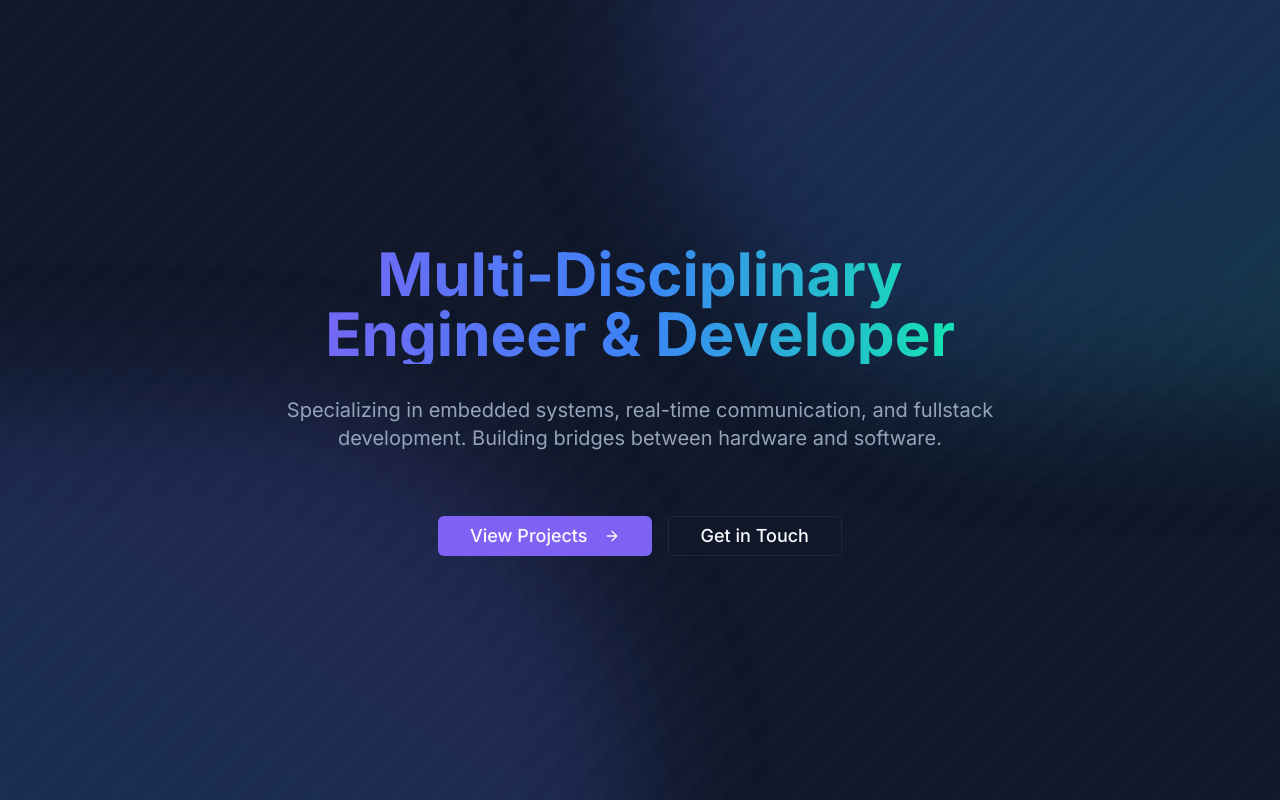
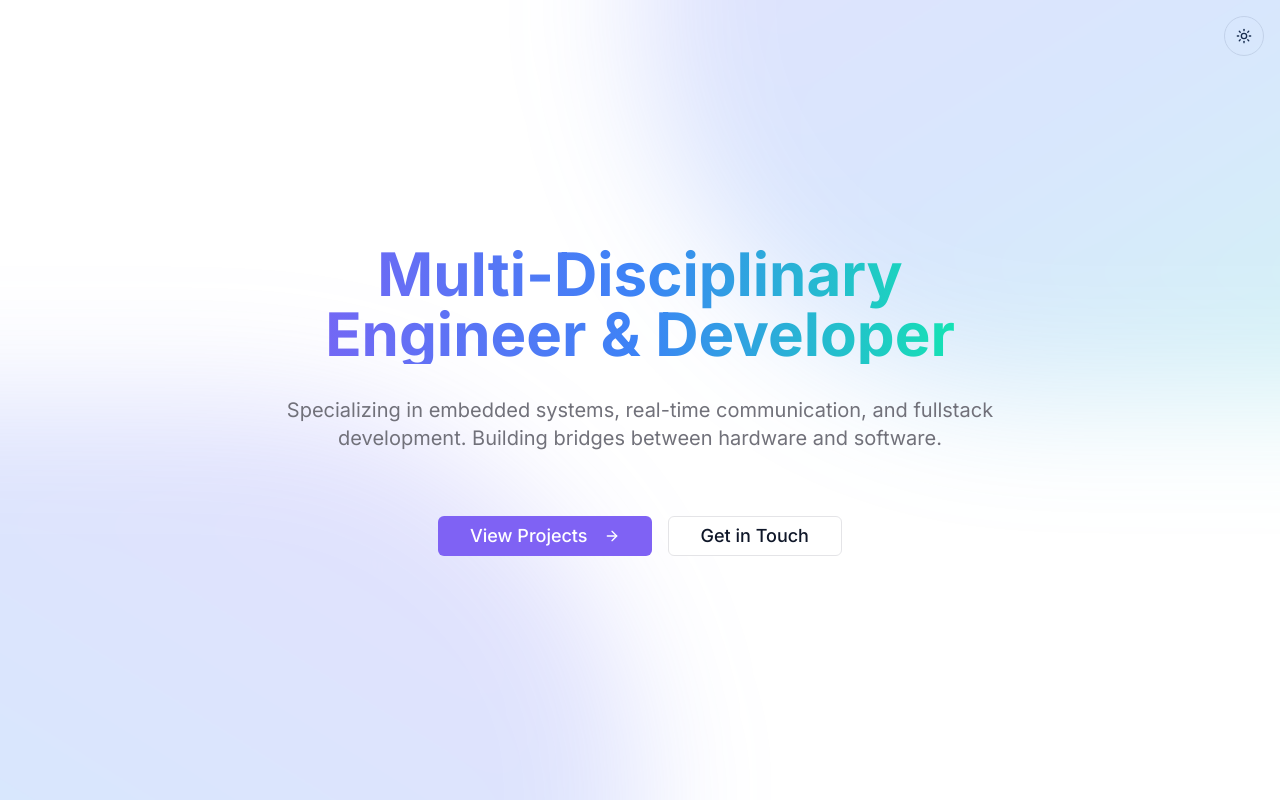
Before and after one commit to nolad131/sync-smart-nexus, a React (Vite) app: page / in a window 1280 px wide. Shown: the top 800 px of the page. Built offline with nearby package versions, Linux system fonts and the light colour scheme.

Commit message:
feat: Implement light/dark mode
Refactor the app to use light mode as the default theme, with dark mode as an option.
Adjusted colors for all components to fit the new theme.
Implemented a toggle to switch between light and dark modes.

```diff
--- a/package.json
+++ b/package.json
@@ -48,7 +48,7 @@
     "framer-motion": "^12.9.1",
     "input-otp": "^1.2.4",
     "lucide-react": "^0.462.0",
-    "next-themes": "^0.3.0",
+    "next-themes": "^0.4.6",
     "react": "^18.3.1",
     "react-day-picker": "^8.10.1",
     "react-dom": "^18.3.1",
--- a/src/App.tsx
+++ b/src/App.tsx
@@ -1,8 +1,11 @@
+
 import { Toaster } from "@/components/ui/toaster";
 import { Toaster as Sonner } from "@/components/ui/sonner";
 import { TooltipProvider } from "@/components/ui/tooltip";
 import { QueryClient, QueryClientProvider } from "@tanstack/react-query";
 import { BrowserRouter, Routes, Route } from "react-router-dom";
+import { ThemeProvider } from "next-themes";
+import { ThemeToggle } from "@/components/ThemeToggle";
 import Index from "./pages/Index";
 import NotFound from "./pages/NotFound";
 import ProjectDetail from "./pages/ProjectDetail";
@@ -11,18 +14,20 @@ const queryClient = new QueryClient();
 
 const App = () => (
   <QueryClientProvider client={queryClient}>
+    <ThemeProvider defaultTheme="system" enableSystem>
       <TooltipProvider>
+        <ThemeToggle />
         <Toaster />
         <Sonner />
         <BrowserRouter>
           <Routes>
             <Route path="/" element={<Index />} />
             <Route path="/project/:projectId" element={<ProjectDetail />} />
-          {/* ADD ALL CUSTOM ROUTES ABOVE THE CATCH-ALL "*" ROUTE */}
             <Route path="*" element={<NotFound />} />
           </Routes>
         </BrowserRouter>
       </TooltipProvider>
+    </ThemeProvider>
   </QueryClientProvider>
 );
 
--- /dev/null
+++ b/src/components/ThemeToggle.tsx
@@ -0,0 +1,21 @@
+
+import { Moon, Sun } from "lucide-react";
+import { Button } from "@/components/ui/button";
+import { useTheme } from "next-themes";
+
+export const ThemeToggle = () => {
+  const { theme, setTheme } = useTheme();
+
+  return (
+    <Button
+      variant="outline"
+      size="icon"
+      className="fixed top-4 right-4 rounded-full"
+      onClick={() => setTheme(theme === "dark" ? "light" : "dark")}
+    >
+      <Sun className="h-[1.2rem] w-[1.2rem] rotate-0 scale-100 transition-all dark:-rotate-90 dark:scale-0" />
+      <Moon className="absolute h-[1.2rem] w-[1.2rem] rotate-90 scale-0 transition-all dark:rotate-0 dark:scale-100" />
+      <span className="sr-only">Toggle theme</span>
+    </Button>
+  );
+};
--- a/src/index.css
+++ b/src/index.css
@@ -7,26 +7,48 @@
 
 @layer base {
   :root {
+    --background: 0 0% 100%;
+    --foreground: 222 47% 11%;
+    --card: 0 0% 100%;
+    --card-foreground: 222 47% 11%;
+    --popover: 0 0% 100%;
+    --popover-foreground: 222 47% 11%;
+    --primary: 252 87% 67%;
+    --primary-foreground: 0 0% 100%;
+    --secondary: 217 91% 60%;
+    --secondary-foreground: 0 0% 100%;
+    --accent: 159 94% 51%;
+    --accent-foreground: 0 0% 100%;
+    --muted: 240 4.8% 95.9%;
+    --muted-foreground: 240 3.8% 46.1%;
+    --destructive: 0 84.2% 60.2%;
+    --destructive-foreground: 0 0% 98%;
+    --border: 240 5.9% 90%;
+    --input: 240 5.9% 90%;
+    --ring: 240 5.9% 10%;
+    --radius: 0.5rem;
+  }
+
+  .dark {
     --background: 222 47% 11%;
-    --foreground: 210 40% 98%;
+    --foreground: 0 0% 100%;
     --card: 222 47% 11%;
-    --card-foreground: 210 40% 98%;
+    --card-foreground: 0 0% 100%;
     --popover: 222 47% 11%;
-    --popover-foreground: 210 40% 98%;
+    --popover-foreground: 0 0% 100%;
     --primary: 252 87% 67%;
-    --primary-foreground: 210 40% 98%;
+    --primary-foreground: 0 0% 100%;
     --secondary: 217 91% 60%;
-    --secondary-foreground: 210 40% 98%;
+    --secondary-foreground: 0 0% 100%;
     --accent: 159 94% 51%;
-    --accent-foreground: 210 40% 98%;
+    --accent-foreground: 0 0% 100%;
     --muted: 217 32.6% 17.5%;
     --muted-foreground: 215 20.2% 65.1%;
     --destructive: 0 62.8% 30.6%;
-    --destructive-foreground: 210 40% 98%;
+    --destructive-foreground: 0 0% 98%;
     --border: 217 32.6% 17.5%;
     --input: 217 32.6% 17.5%;
     --ring: 224 71.4% 4.1%;
-    --radius: 0.5rem;
   }
 
   * {
```
Also changed, not shown: 1 other file (tests, documents, lock files or other folders). Lines whose indentation alone changed are shown as unchanged.
